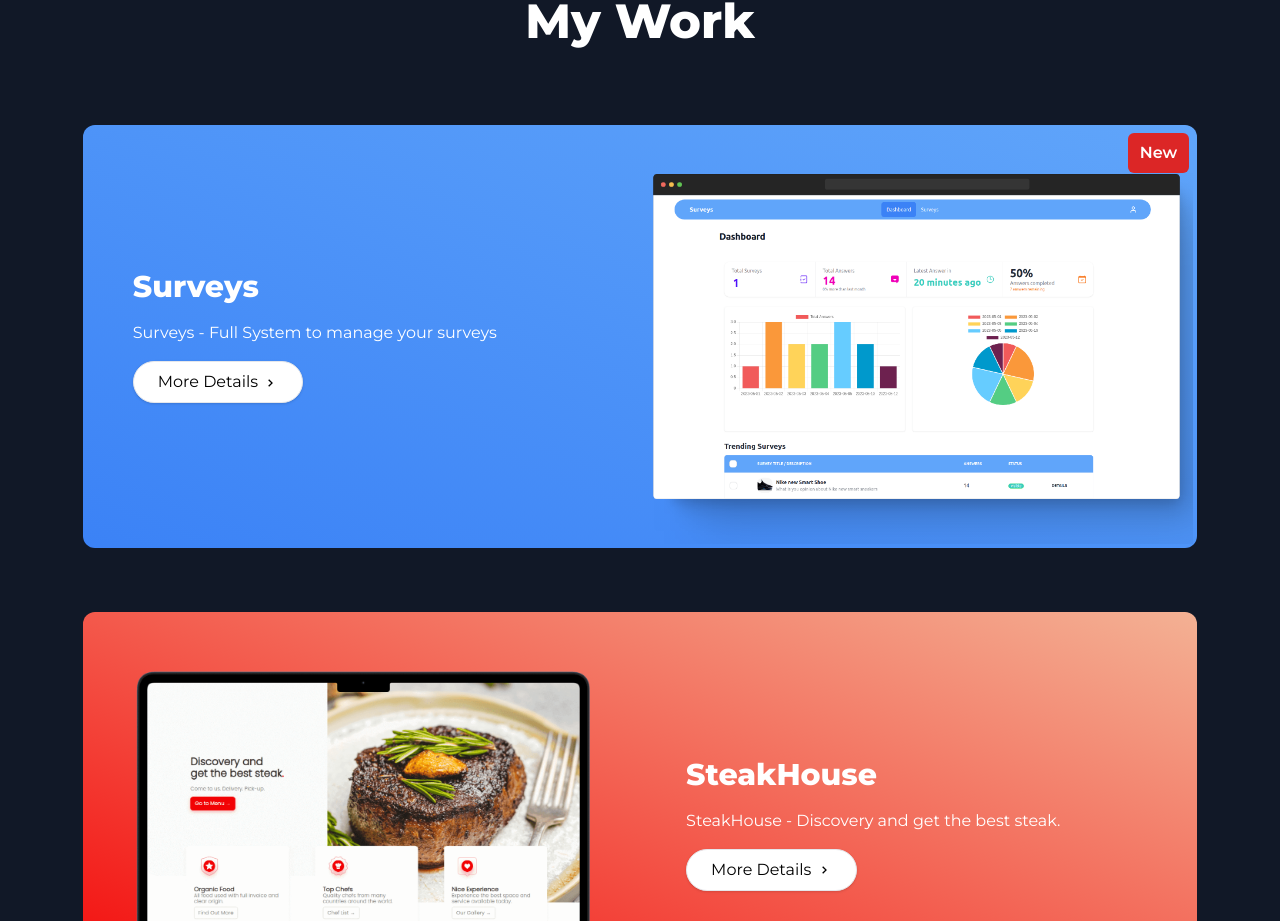
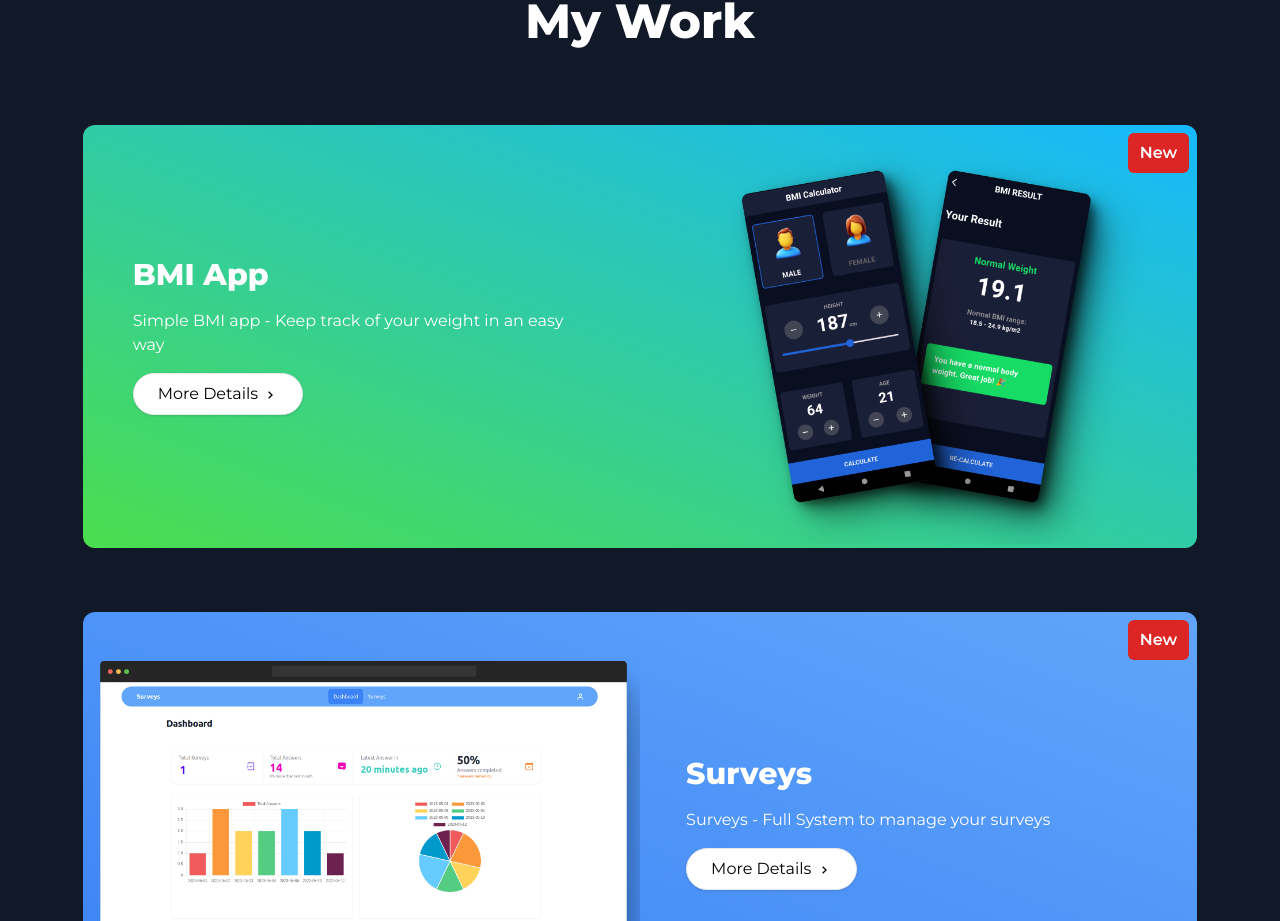
Before and after one commit to ojpro/portfolio-v2, a Next.js app: page / in a window 1280 px wide. Shown: the part 1879-2800 px from the top of the page. Built offline with nearby package versions, Linux system fonts and the light colour scheme.

Commit message:
feat(Work): added bmi app

```diff
--- a/src/components/partials/sections/Work.tsx
+++ b/src/components/partials/sections/Work.tsx
@@ -6,6 +6,7 @@ import executive from "@/../public/images/projects/executive.png";
 import steakhouse from "@/../public/images/projects/steakhouse.png";
 import coliving from "@/../public/images/projects/coliving.png";
 import survey from "@/../public/images/projects/survey.png";
+import bmiApp from "@/../public/images/bmi-app.png";
 
 export default function Work() {
     return (
@@ -18,6 +19,13 @@ export default function Work() {
                 {/* <> Projects Card </> */}
                 <div className="w-11/12 mx-auto">
                     <ul className="flex flex-col justify-between gap-16">
+
+                        <ProjectCard title="BMI App" description="Simple BMI app - Keep track of your weight in an easy way"
+                                     image={bmiApp}
+                                     isNew
+                                     imageAlt="BMI Application" bgFrom="from-[#16b8fe]"
+                                     bgTo="to-[#4bde4e]" previewLink="#"
+                                     githubLink="https://github.com/ojpro/bmi-calculator-app"/>
 
                         <ProjectCard title="Surveys" description="Surveys - Full System to manage your surveys"
                                      image={survey}
```
Also changed, not shown: public/images/bmi-app.png (added).
